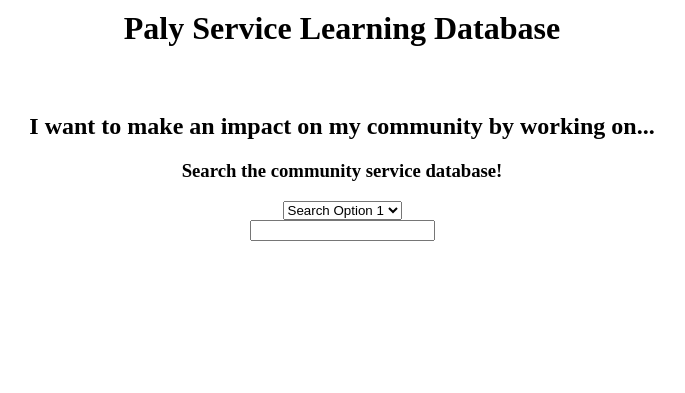
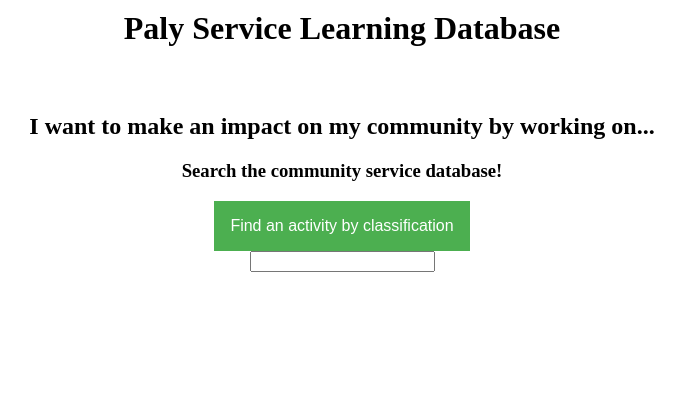
Before and after one commit to GetInvolvedPA/GetInvolvedPA-Discovery, a Django app: template getInvolvedPAWebsite/servicediscovery/templates/servicediscovery/index.html in a window 1280 px wide. Shown: the top 393 px of the page, without its empty margins (298-983 px from the left). Run offline with Django 3.2, Linux system fonts and the light colour scheme; the template is opened without the code that fills it, so the values that code supplies are empty.

Commit message:
Basic dropdown menu (nonfunctional)

```diff
--- a/getInvolvedPAWebsite/servicediscovery/templates/servicediscovery/index.html
+++ b/getInvolvedPAWebsite/servicediscovery/templates/servicediscovery/index.html
@@ -5,6 +5,47 @@
 <html>
 
 	<head>
+		<style>
+.dropbtn {
+	background-color: #4CAF50;
+	color: white;
+	padding: 16px;
+	font-size: 16px;
+	border: none;
+	cursor: pointer;
+}
+
+.dropdown {
+	position: relative;
+	display: inline-block;
+}
+
+.dropdown-content {
+	display: none;
+	position: absolute;
+	background-color: #f9f9f9;
+	min-width: 160px;
+	box-shadow: 0px 8px 16px 0px rgba(0,0,0,0.2);
+}
+
+.dropdown-content a {
+	color: black;
+	padding: 12px 16px;
+	text-decoration: none;
+	display: block;
+}
+
+.dropdown-content a:hover {background-color: #f1f1f1}
+
+.dropdown:hover .dropdown-content {
+	display: block;
+}
+
+.dropdown:hover .dropbtn {
+	background-color: #3e8e41;
+}
+		</style>
+
 
 		<title>GetInvolvedPA</title>
 
@@ -24,12 +65,14 @@
 			<h3>Search the community service database!</h3>
 
 			<div id="dropdown-menu">
-      <select>
-
-        <option value="Search option 1">Search Option 1</option>
-        <option value="Search option 2">Search Option 2</option>
-
-      </select>
+				<div class="dropdown">
+					<button class="dropbtn">Find an activity by classification</button>
+					<div class="dropdown-content">
+						category 1 </br>
+						category 2 </br>
+						category 3 </br>
+					</div>
+				</div>
 			</div>
 
 			<div id="searchbar">
```
Lines whose indentation alone changed are shown as unchanged.
